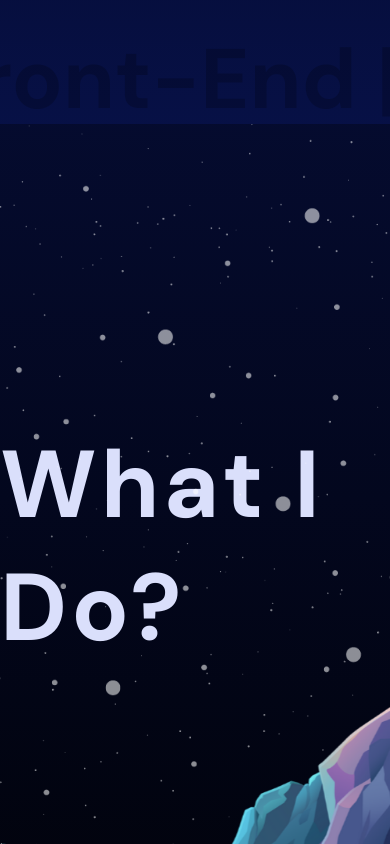
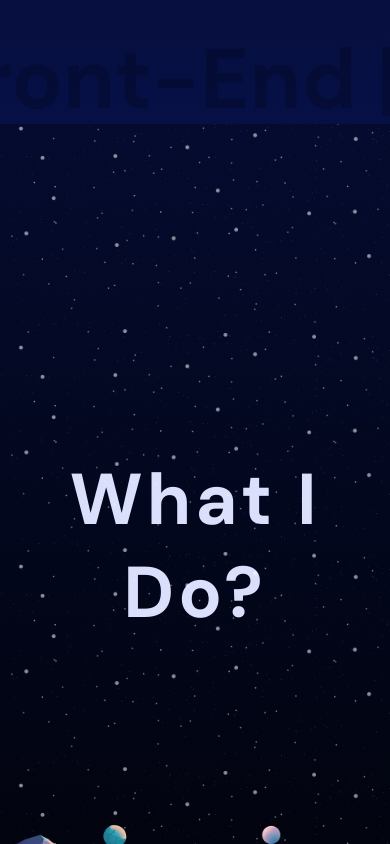
Before and after one commit to finitehorizons/vite-portfolio, a React (Vite) app: page / in a window 390 px wide. Shown: the part 720-1564 px from the top of the page. Built offline with nearby package versions, Linux system fonts and the light colour scheme.

Commit message:
Update parallax.scss
style: added responsive styles to parallax

```diff
--- a/src/components/Parallax/parallax.scss
+++ b/src/components/Parallax/parallax.scss
@@ -1,3 +1,5 @@
+@import "../../App.scss";
+
 .parallax {
     width: 100%;
     height: 100%;
@@ -9,6 +11,11 @@
     h1 {
         font-size: 95px;
         letter-spacing: 4px;
+
+        @include mobile {
+            text-align: center;
+            font-size: 72px;
+        }
     }
 
     .mountains {
@@ -19,6 +26,11 @@
         height: 100%;
         position: absolute;
         z-index: 3;
+
+        @include mobile {
+            background-size: contain;
+            background-repeat: no-repeat;
+        }
     }
     .planets {
         background-image: url("/planets.png");
@@ -28,6 +40,11 @@
         height: 100%;
         position: absolute;
         z-index: 2;
+
+        @include mobile {
+            background-size: contain;
+            background-repeat: no-repeat;
+        }
     }
     .stars {
         background-image: url("/stars.png");
@@ -37,5 +54,9 @@
         height: 100%;
         position: absolute;
         z-index: 1;
+
+        @include mobile {
+            background-size: contain;
+        }
     }
 }
```
